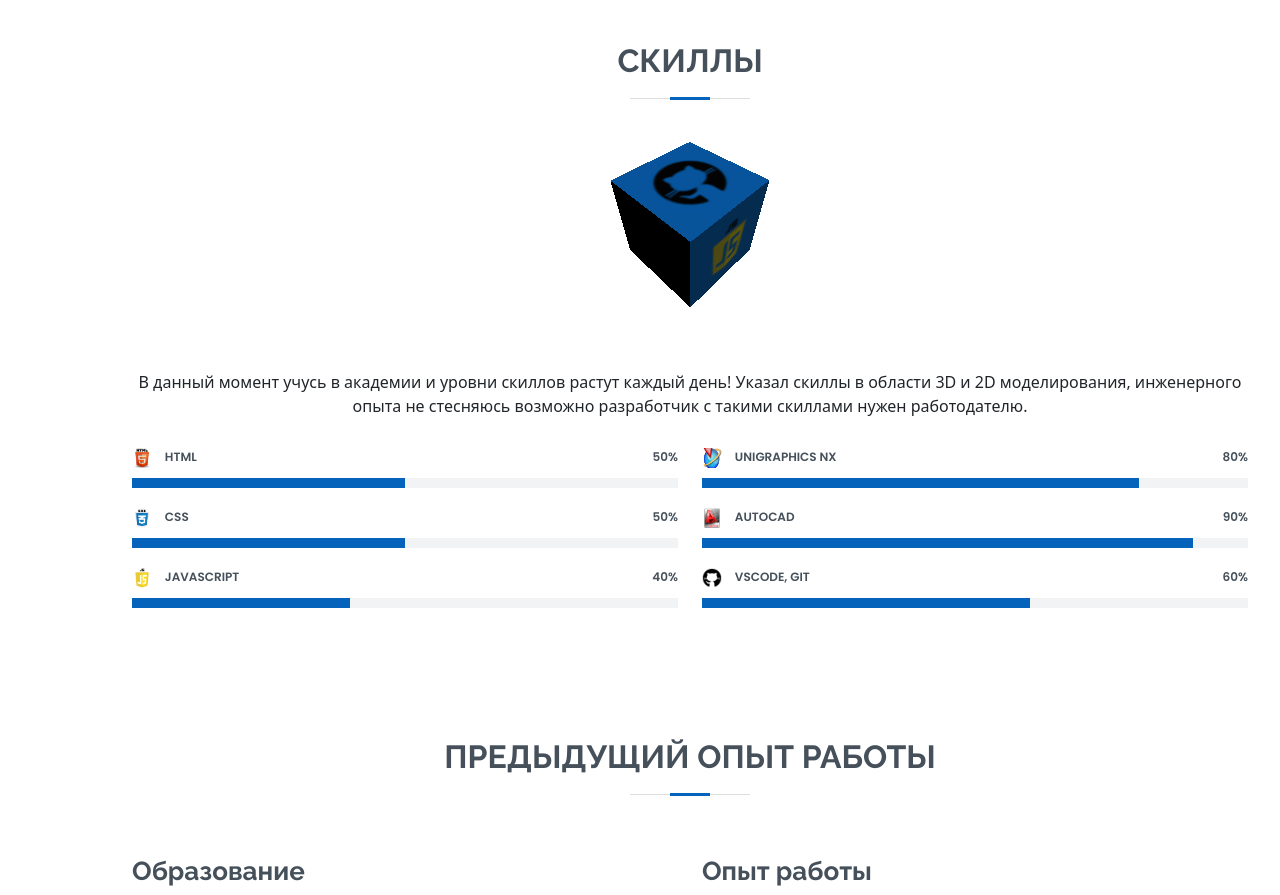
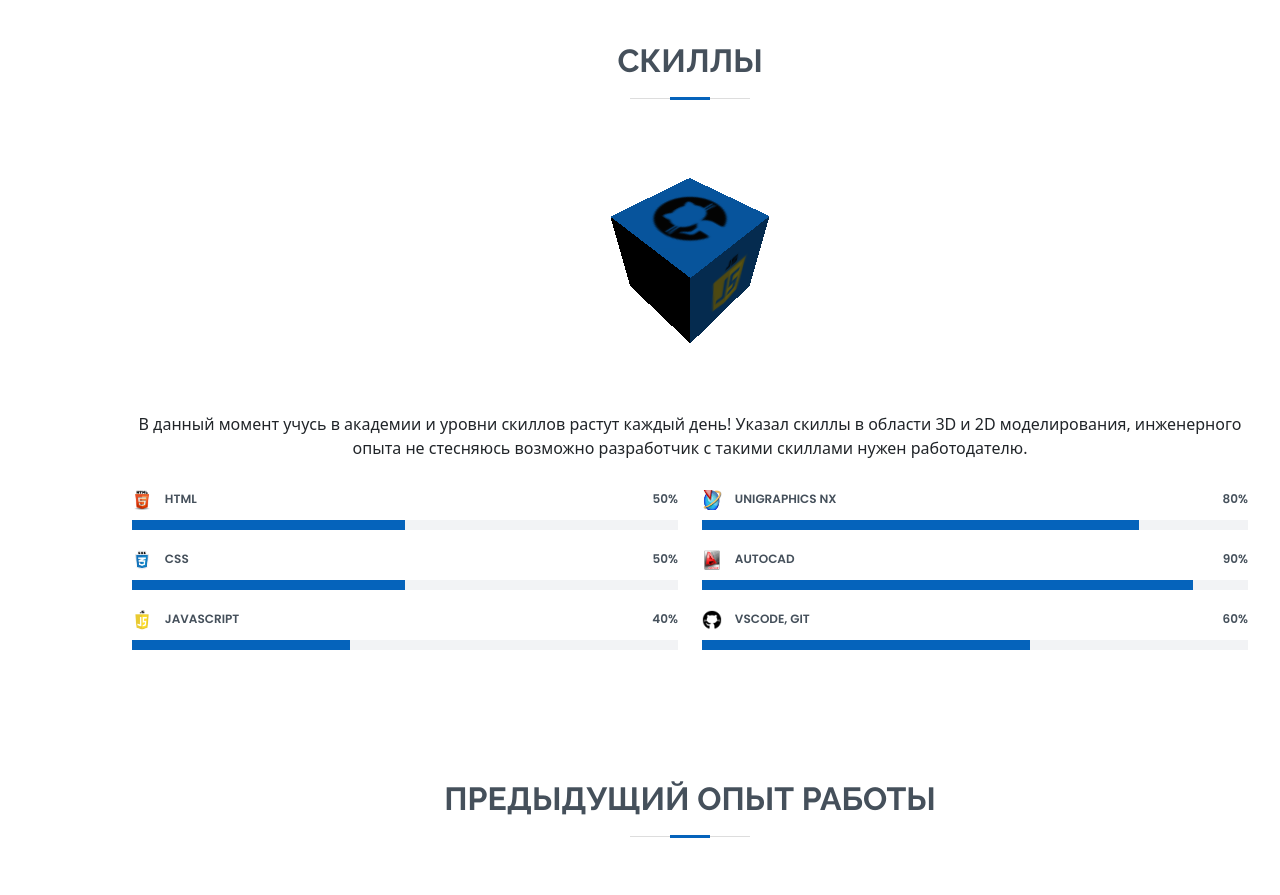
Before and after one commit to Aleksei-Kostiukov/my-resume, a website with bundled scripts: page index.html in a window 1280 px wide. Shown: the part 1540-2435 px from the top of the page. Built offline with nearby package versions, Linux system fonts and the light colour scheme; animation ran at ten frames a second.

Commit message:
fix position cube-conteiner

```diff
--- a/assets/css/style.css
+++ b/assets/css/style.css
@@ -511,9 +511,24 @@ section {
 #cube-container {
   width: 200px;
   height: 200px;
-  margin-bottom: 50px;
-  margin-left: 41%;
-  display: block;
+  margin: 5% auto;
+  display: flex;
+  justify-content: center;
+  align-items: center;
+}
+
+/* Светлая тема */
+@media (prefers-color-scheme: light) {
+  #cube-container {
+    background-color: #ffffff; /* Белый фон для светлой темы */
+  }
+}
+
+/* Темная тема */
+@media (prefers-color-scheme: dark) {
+  #cube-container {
+    background-color: #333333; /* Темный фон для темной темы */
+  }
 }
 
 .skills .progress {
```
